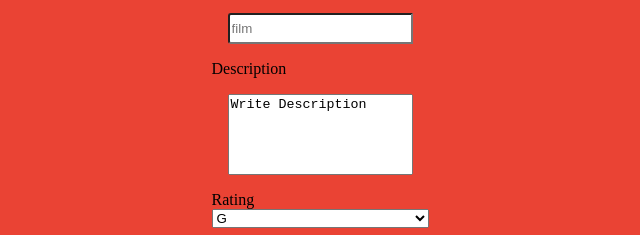
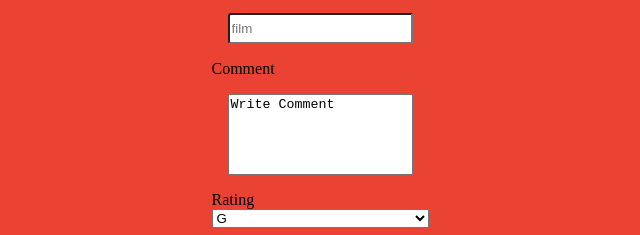
Before and after one commit to lbarbula/galvanize-films, a plain HTML site: page form.html in a window 1280 px wide. Shown: the part 357-592 px from the top of the page, 328-968 px from the left. Drawn offline with nearby package versions, Linux system fonts and the light colour scheme; no server answers.

Commit message:
comment textarea

```diff
--- a/form.html
+++ b/form.html
@@ -21,8 +21,8 @@
             <input type="password" placeholder="password">
             <label>Film</label>
             <input type="text" placeholder="film">
-            <label>Description</label>
-            <textarea rows="5">Write Description</textarea>
+            <label>Comment</label>
+            <textarea rows="5">Write Comment</textarea>
             <label>Rating</label>
             <select>
                 <option>G</opton>
```
